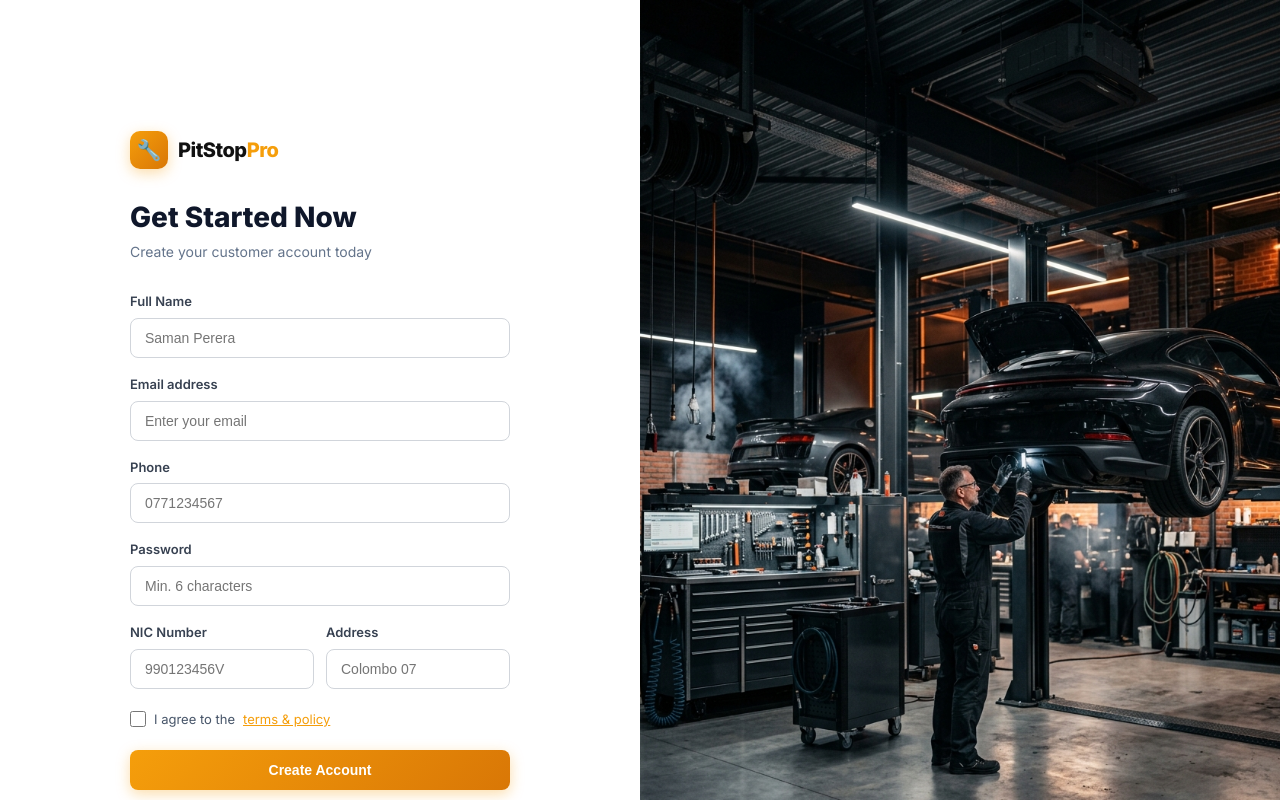
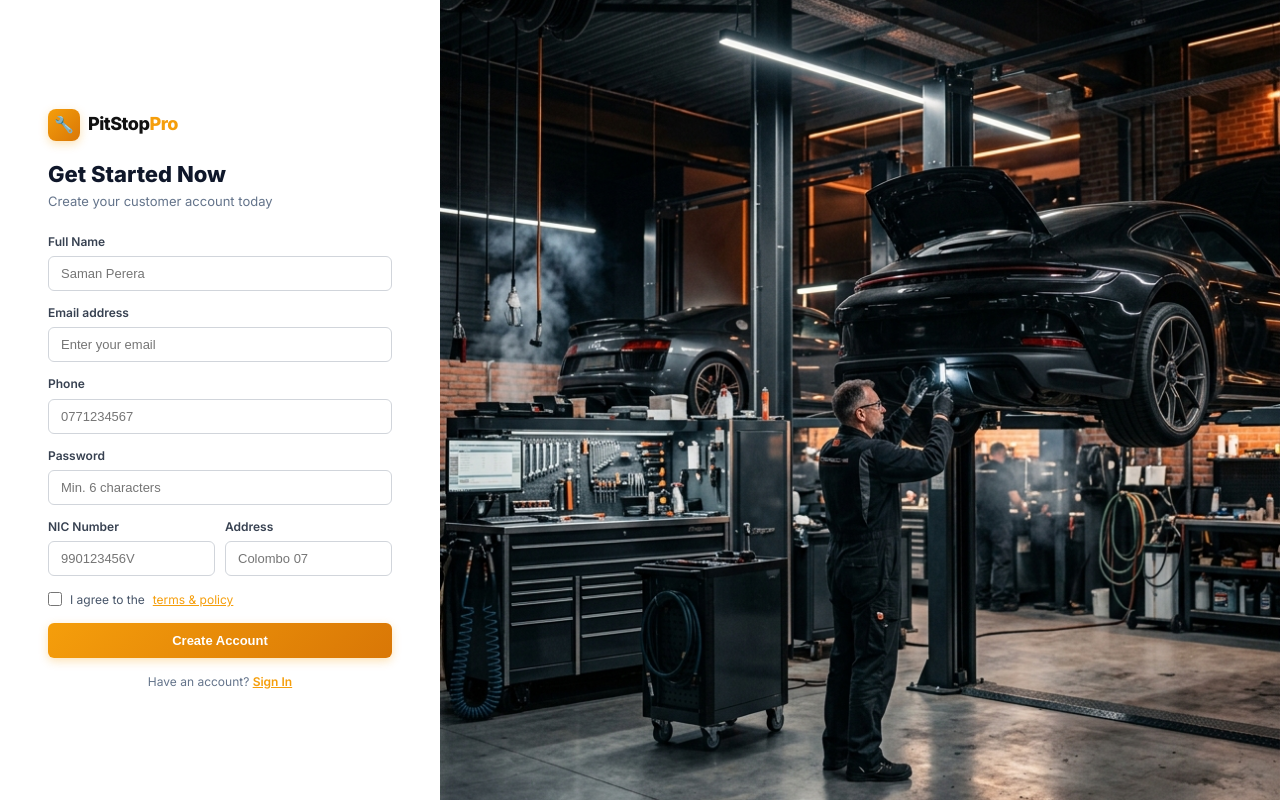
Before and after one commit to sasindudeshan123456-ui/PitStopPro, a React (Vite) app in the folder frontend/: page /login in a window 1280 px wide. Both pictures are taken after a click on the element "Register". Shown: the top 800 px of the page. Built offline with nearby package versions, Linux system fonts and the light colour scheme.

Commit message:
Rescale login page elements to fit standard viewport height cleanly

```diff
--- a/frontend/src/pages/auth/LoginPage.jsx
+++ b/frontend/src/pages/auth/LoginPage.jsx
@@ -9,18 +9,18 @@ const roleRedirects = { manager:"/manager", advisor:"/advisor", supervisor:"/sup
 
 const labelStyle = {
   display: "block",
-  fontSize: 13,
+  fontSize: 12,
   fontWeight: 600,
   color: "#374151",
-  marginBottom: 6,
+  marginBottom: 5,
 };
 
 const inputStyle = {
   width: "100%",
-  padding: "11px 14px",
-  borderRadius: 8,
+  padding: "9px 12px",
+  borderRadius: 6,
   border: "1px solid #d1d5db",
-  fontSize: 14,
+  fontSize: 13,
   color: "#1f2937",
   outline: "none",
   transition: "0.2s",
@@ -29,15 +29,15 @@ const inputStyle = {
 
 const btnPrimary = {
   width: "100%",
-  padding: "12px",
-  borderRadius: 8,
+  padding: "10px",
+  borderRadius: 6,
   background: "linear-gradient(135deg, #f59e0b, #d97706)",
   color: "#fff",
   border: "none",
-  fontSize: 14,
+  fontSize: 13,
   fontWeight: 700,
   cursor: "pointer",
-  boxShadow: "0 4px 14px rgba(245,158,11,0.35)",
+  boxShadow: "0 3px 10px rgba(245,158,11,0.3)",
   transition: "opacity 0.2s",
 };
 
@@ -74,32 +74,32 @@ export default function LoginPage() {
   };
 
   return (
-    <div style={{ display:"flex", minHeight:"100vh", background:"#fff" }}>
+    <div style={{ display:"flex", height:"100vh", overflow:"hidden", background:"#fff" }}>
 
-      {/* ── LEFT PANEL — Centered Form ── */}
+      {/* ── LEFT PANEL — Perfectly Scaled Form ── */}
       <div style={{
-        flex: "1 1 50%", display:"flex", flexDirection:"column", justifyContent:"center", alignItems:"center",
-        padding:"48px 40px", background:"#fff", overflowY:"auto"
+        flex: "0 0 440px", display:"flex", flexDirection:"column", justifyContent:"center",
+        padding:"32px 48px", background:"#fff", boxSizing:"border-box", overflowY:"auto"
       }}>
-        <div style={{ width:"100%", maxWidth:380 }}>
+        <div style={{ width:"100%" }}>
 
           {/* Logo */}
-          <div style={{ display:"flex", alignItems:"center", gap:10, marginBottom:32 }}>
+          <div style={{ display:"flex", alignItems:"center", gap:8, marginBottom:20 }}>
             <div style={{
-              width:38, height:38, borderRadius:10,
+              width:32, height:32, borderRadius:8,
               background:"linear-gradient(135deg,#f59e0b,#d97706)",
               display:"flex", alignItems:"center", justifyContent:"center",
-              fontSize:20, boxShadow:"0 4px 14px rgba(245,158,11,0.35)"
+              fontSize:16, boxShadow:"0 3px 10px rgba(245,158,11,0.3)"
             }}>🔧</div>
-            <span style={{ fontSize:20, fontWeight:800, color:"#111", letterSpacing:"-0.5px" }}>
+            <span style={{ fontSize:18, fontWeight:800, color:"#111", letterSpacing:"-0.5px" }}>
               PitStop<span style={{ color:"#f59e0b" }}>Pro</span>
             </span>
           </div>
 
-          <h1 style={{ fontSize:28, fontWeight:800, color:"#0f172a", marginBottom:6, lineHeight:1.2 }}>
+          <h1 style={{ fontSize:22, fontWeight:800, color:"#0f172a", marginBottom:4, lineHeight:1.2 }}>
             {tab === "login" ? "Welcome back" : "Get Started Now"}
           </h1>
-          <p style={{ fontSize:14, color:"#64748b", marginBottom:28 }}>
+          <p style={{ fontSize:13, color:"#64748b", marginBottom:20 }}>
             {tab === "login"
               ? "Sign in to your workshop dashboard"
               : "Create your customer account today"}
@@ -109,7 +109,7 @@ export default function LoginPage() {
           {tab === "login" ? (
             <form onSubmit={handleLogin} style={{ display:"flex", flexDirection:"column", gap:0 }}>
 
-              <div style={{ marginBottom:18 }}>
+              <div style={{ marginBottom:14 }}>
                 <label style={labelStyle}>Email address</label>
                 <input style={inputStyle} type="email" placeholder="Enter your email"
                   value={form.email} onChange={set("email")} required
@@ -117,7 +117,7 @@ export default function LoginPage() {
                   onBlur={e=>{e.target.style.borderColor="#d1d5db";e.target.style.boxShadow="none";}} />
               </div>
 
-              <div style={{ marginBottom:24 }}>
+              <div style={{ marginBottom:18 }}>
                 <label style={labelStyle}>Password</label>
                 <input style={inputStyle} type="password" placeholder="••••••••"
                   value={form.password} onChange={set("password")} required
@@ -131,7 +131,7 @@ export default function LoginPage() {
                 {loading ? "Signing in…" : "Sign In"}
               </button>
 
-              <p style={{ textAlign:"center", marginTop:24, fontSize:13, color:"#64748b" }}>
+              <p style={{ textAlign:"center", marginTop:16, fontSize:12, color:"#64748b" }}>
                 Don't have an account?{" "}
                 <span onClick={() => setTab("register")}
                   style={{ color:"#f59e0b", fontWeight:600, cursor:"pointer", textDecoration:"underline" }}>
@@ -145,7 +145,7 @@ export default function LoginPage() {
           /* ── REGISTER FORM ── */
             <form onSubmit={handleRegister} style={{ display:"flex", flexDirection:"column", gap:0 }}>
 
-              <div style={{ marginBottom:16 }}>
+              <div style={{ marginBottom:12 }}>
                 <label style={labelStyle}>Full Name</label>
                 <input style={inputStyle} placeholder="Saman Perera"
                   value={form.full_name} onChange={set("full_name")} required
@@ -153,7 +153,7 @@ export default function LoginPage() {
                   onBlur={e=>{e.target.style.borderColor="#d1d5db";e.target.style.boxShadow="none";}} />
               </div>
 
-              <div style={{ marginBottom:16 }}>
+              <div style={{ marginBottom:12 }}>
                 <label style={labelStyle}>Email address</label>
                 <input style={inputStyle} type="email" placeholder="Enter your email"
                   value={form.email} onChange={set("email")} required
@@ -161,7 +161,7 @@ export default function LoginPage() {
                   onBlur={e=>{e.target.style.borderColor="#d1d5db";e.target.style.boxShadow="none";}} />
               </div>
 
-              <div style={{ marginBottom:16 }}>
+              <div style={{ marginBottom:12 }}>
                 <label style={labelStyle}>Phone</label>
                 <input style={inputStyle} placeholder="0771234567"
                   value={form.phone} onChange={set("phone")}
@@ -169,7 +169,7 @@ export default function LoginPage() {
                   onBlur={e=>{e.target.style.borderColor="#d1d5db";e.target.style.boxShadow="none";}} />
               </div>
 
-              <div style={{ marginBottom:16 }}>
+              <div style={{ marginBottom:12 }}>
                 <label style={labelStyle}>Password</label>
                 <input style={inputStyle} type="password" placeholder="Min. 6 characters"
                   value={form.password} onChange={set("password")} required minLength={6}
@@ -177,7 +177,7 @@ export default function LoginPage() {
                   onBlur={e=>{e.target.style.borderColor="#d1d5db";e.target.style.boxShadow="none";}} />
               </div>
 
-              <div style={{ display:"grid", gridTemplateColumns:"1fr 1fr", gap:12, marginBottom:20 }}>
+              <div style={{ display:"grid", gridTemplateColumns:"1fr 1fr", gap:10, marginBottom:14 }}>
                 <div>
                   <label style={labelStyle}>NIC Number</label>
                   <input style={inputStyle} placeholder="990123456V"
@@ -194,9 +194,9 @@ export default function LoginPage() {
                 </div>
               </div>
 
-              <label style={{ display:"flex", alignItems:"center", gap:8, fontSize:13, color:"#475569", marginBottom:20, cursor:"pointer" }}>
+              <label style={{ display:"flex", alignItems:"center", gap:8, fontSize:12, color:"#475569", marginBottom:14, cursor:"pointer" }}>
                 <input type="checkbox" checked={agreed} onChange={e => setAgreed(e.target.checked)}
-                  style={{ width:16, height:16, accentColor:"#f59e0b" }} />
+                  style={{ width:14, height:14, accentColor:"#f59e0b" }} />
                 I agree to the{" "}
                 <span style={{ color:"#f59e0b", textDecoration:"underline" }}>terms & policy</span>
               </label>
@@ -207,7 +207,7 @@ export default function LoginPage() {
                 {loading ? "Creating account…" : "Create Account"}
               </button>
 
-              <p style={{ textAlign:"center", marginTop:20, fontSize:13, color:"#64748b" }}>
+              <p style={{ textAlign:"center", marginTop:14, fontSize:12, color:"#64748b" }}>
                 Have an account?{" "}
                 <span onClick={() => setTab("register")}
                   style={{ color:"#f59e0b", fontWeight:600, cursor:"pointer", textDecoration:"underline" }}>
@@ -220,7 +220,7 @@ export default function LoginPage() {
       </div>
 
       {/* ── RIGHT PANEL — Garage Image ── */}
-      <div style={{ flex:"1 1 50%", position:"relative", overflow:"hidden", minHeight:"100vh" }}>
+      <div style={{ flex:1, height:"100vh", overflow:"hidden" }}>
         <img src={garageHero} alt="PitStopPro Workshop"
           style={{ width:"100%", height:"100%", objectFit:"cover", objectPosition:"center" }} />
       </div>
```
